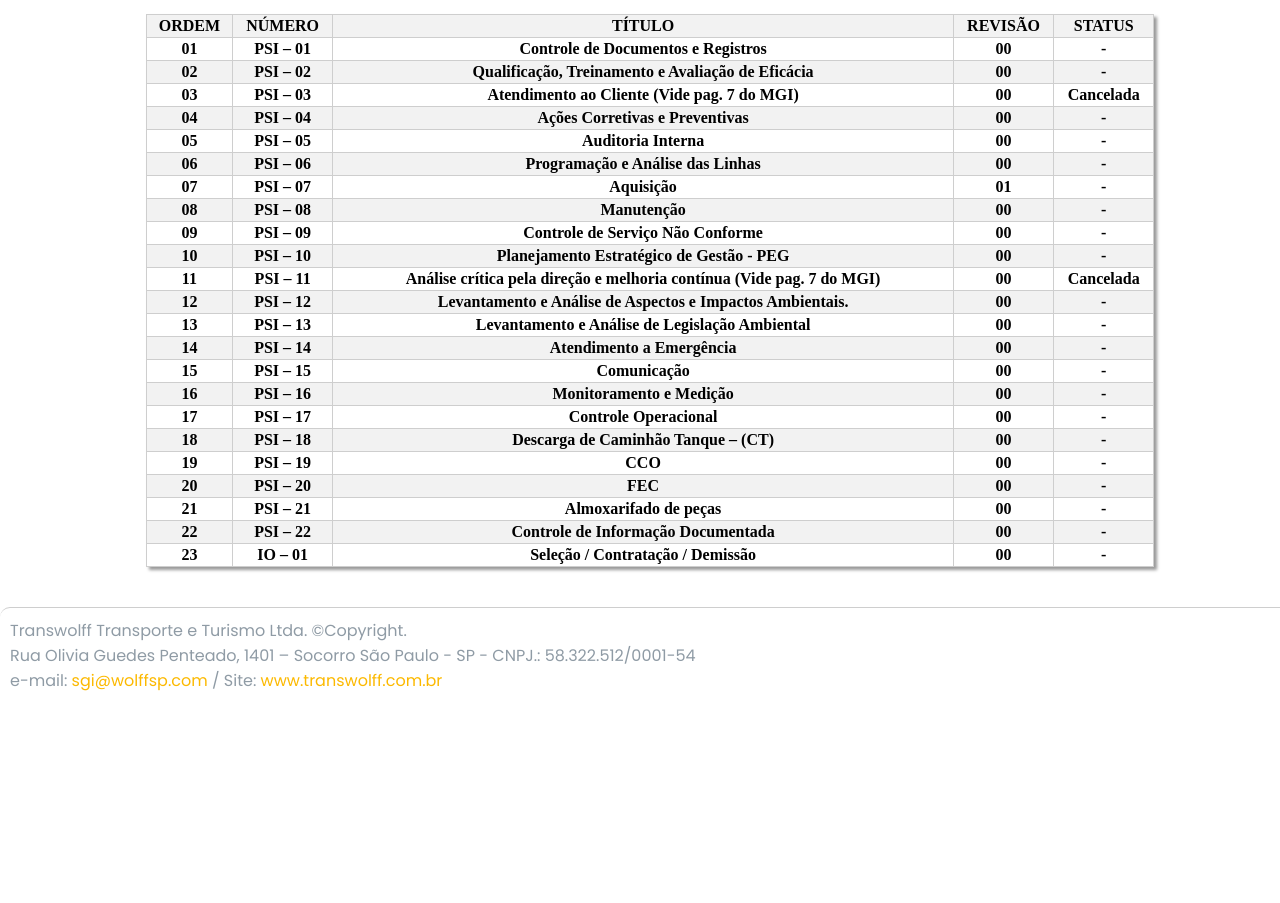
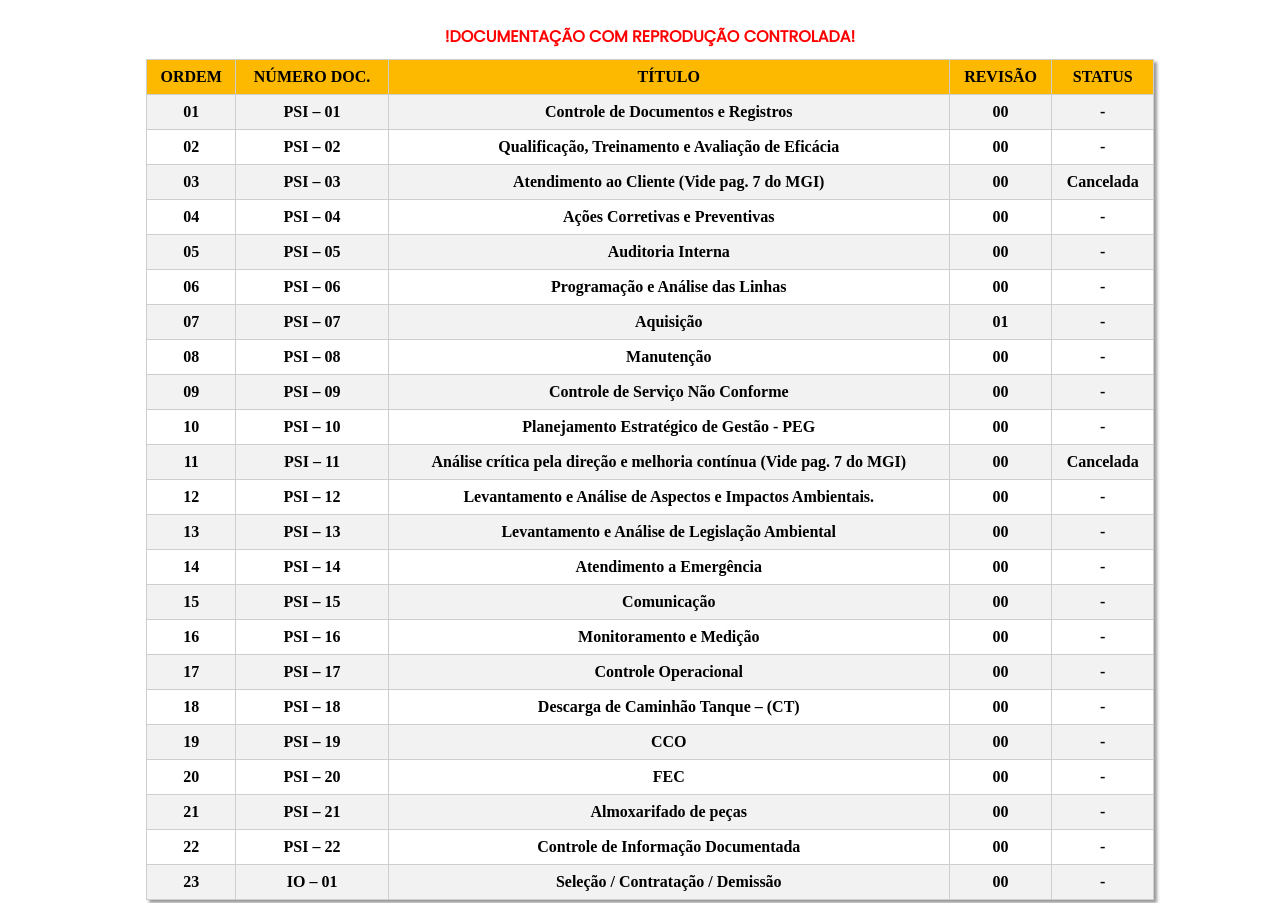
Before and after one commit to dijoan/projeto-SGI, a plain HTML site: page procedimentos.html in a window 1280 px wide. Shown: the part 300-1203 px from the top of the page. Before the commit the page ends 1003 px from the top, so only its background shows below. Drawn offline with Linux system fonts and the light colour scheme; a web font is replaced by a local one.

Commit message:
atualização

```diff
--- a/procedimentos.html
+++ b/procedimentos.html
@@ -31,32 +31,184 @@
         <div class="container-procedimentos">
             <div class="porcedimetos">
                 <table>
-                    <tr><th>ORDEM</th><th>NÚMERO</th><th>TÍTULO</th><th>REVISÃO</th><th>STATUS</th></tr>
-                    <tr><th>01</th><th>PSI – 01</th><th><a href="pdf/política de gestão integrada/politica de gestão integrada.pdf" target="_blank">Controle de Documentos e Registros</a></th><th>00</th><th>-</th></tr>
-                    <tr><th>02</th><th>PSI – 02</th><th><a href=""target="_blank">Qualificação, Treinamento e Avaliação de Eficácia</a></th><th>00</th><th>-</th></tr>
-                    <tr><th>03</th><th>PSI – 03</th><th><a href=""target="_blank">Atendimento ao Cliente (Vide pag. 7 do MGI)</a></th><th>00</th><th>Cancelada</th></tr>
-                    <tr><th>04</th><th>PSI – 04</th><th><a href=""target="_blank">Ações Corretivas e Preventivas</a></th><th>00</th><th>-</th></tr>
-                    <tr><th>05</th><th>PSI – 05</th><th><a href=""target="_blank">Auditoria Interna</a></th><th>00</th><th>-</th></tr>
-                    <tr><th>06</th><th>PSI – 06</th><th><a href=""target="_blank">Programação e Análise das Linhas</a></th><th>00</th><th>-</th></tr>
-                    <tr><th>07</th><th>PSI – 07</th><th><a href=""target="_blank">Aquisição</a></th><th>01</th><th>-</th></tr>
-                    <tr><th>08</th><th>PSI – 08</th><th><a href=""target="_blank">Manutenção</a></th><th>00</th><th>-</th></tr>
-                    <tr><th>09</th><th>PSI – 09</th><th><a href=""target="_blank">Controle de Serviço Não Conforme</a></th><th>00</th><th>-</th></tr>
-                    <tr><th>10</th><th>PSI – 10</th><th><a href=""target="_blank">Planejamento Estratégico de Gestão - PEG</a></th><th>00</th><th>-</th></tr>
-                    <tr><th>11</th><th>PSI – 11</th><th><a href=""target="_blank">Análise crítica pela direção e melhoria contínua (Vide pag. 7 do MGI)</a></th><th>00</th><th>Cancelada</th></tr>
-                    <tr><th>12</th><th>PSI – 12</th><th><a href=""target="_blank">Levantamento e Análise de Aspectos e Impactos Ambientais.</a></th><th>00</th><th>-</th></tr>
-                    <tr><th>13</th><th>PSI – 13</th><th><a href=""target="_blank">Levantamento e Análise de Legislação Ambiental</a></th><th>00</th><th>-</th></tr>
-                    <tr><th>14</th><th>PSI – 14</th><th><a href=""target="_blank">Atendimento a Emergência</a></th><th>00</th><th>-</th></tr>
-                    <tr><th>15</th><th>PSI – 15</th><th><a href=""target="_blank">Comunicação</a></th><th>00</th><th>-</th></tr>
-                    <tr><th>16</th><th>PSI – 16</th> <th><a href=""target="_blank">Monitoramento e Medição</a></th><th>00</th><th>-</th></tr>
-                    <tr><th>17</th><th>PSI – 17</th><th><a href=""target="_blank">Controle Operacional</a></th><th>00</th><th>-</th></tr>
-                    <tr><th>18</th><th>PSI – 18</th><th><a href=""target="_blank">Descarga de Caminhão Tanque – (CT)</a></th><th>00</th><th>-</th></tr>
-                    <tr><th>19</th><th>PSI – 19</th><th><a href=""target="_blank">CCO</a></th><th>00</th><th>-</th></tr>
-                    <tr><th>20</th><th>PSI – 20</th> <th><a href=""target="_blank">FEC</a></th><th>00</th><th>-</th></tr>
-                    <tr><th>21</th><th>PSI – 21</th><th><a href=""target="_blank">Almoxarifado de peças</a></th><th>00</th><th>-</th></tr>
-                    <tr><th>22</th><th>PSI – 22</th><th><a href=""target="_blank">Controle de Informação Documentada</a></th><th>00</th><th>-</th></tr>
-                    <tr><th>23</th><th>IO – 01</th><th><a href=""target="_blank">Seleção / Contratação / Demissão</a></th>	<th>00</th><th>-</th></tr>
-                </table>
+                <thead>
+                    <tr id="tabela-cabecalho"> <!--Cabeçalho-->
+                    <th>ORDEM</th>
+                    <th>NÚMERO DOC.</th>
+                    <th>TÍTULO</th>
+                    <th>REVISÃO</th>
+                    <th>STATUS</th>
+                    </tr>
+                </thead>
+                <tbody>
+                    <tr>
+                    <td>01</td><!--linha 01-->
+                    <td>PSI – 01</td>
+                    <td class="link"><a href="pdf/política de gestão integrada/politica de gestão integrada.pdf" target="_blank">Controle de Documentos e Registros</a></td>
+                    <td>00</td>
+                    <td>-</td>
+                    </tr>
+                    <tr>
+                    <td>02</td><!--linha 02-->
+                    <td>PSI – 02</td>
+                    <td class="link"><a href=""target="_blank">Qualificação, Treinamento e Avaliação de Eficácia</a></td>
+                    <td>00</td>
+                    <td>-</td>
+                    </tr>
+                    <tr>
+                    <td>03</td><!--linha 03-->
+                    <td>PSI – 03</td>
+                    <td class="link"><a href=""target="_blank">Atendimento ao Cliente (Vide pag. 7 do MGI)</a></td>
+                    <td>00</td>
+                    <td>Cancelada</td>
+                    </tr>
+                    <tr>
+                    <td>04</td><!--linha 04-->
+                    <td>PSI – 04</td>
+                    <td class="link"><a href=""target="_blank">Ações Corretivas e Preventivas</a></td>
+                    <td>00</td>
+                    <td>-</td>
+                    </tr>
+                    <tr>
+                    <td>05</td> <!--linha 05-->
+                    <td>PSI – 05</td>
+                    <td class="link"><a href=""target="_blank">Auditoria Interna</a></td>
+                    <td>00</td>
+                    <td>-</td>
+                    </tr>
+                    <tr>
+                    <td>06</td><!--linha 06-->
+                    <td>PSI – 06</td>
+                    <td class="link"><a href=""target="_blank">Programação e Análise das Linhas</a></td>
+                    <td>00</td>
+                    <td>-</td>
+                    </tr>
+                    <tr>
+                    <td>07</td>
+                    <td>PSI – 07</td><!--linha 07-->
+                    <td class="link"><a href=""target="_blank">Aquisição</a></td>
+                    <td>01</td>
+                    <td>-</td>
+                    </tr>
+                    <tr>
+                    <td>08</td><!--linha 08-->
+                    <td>PSI – 08</td>
+                    <td class="link"><a href=""target="_blank">Manutenção</a></td>
+                    <td>00</td>
+                    <td>-</td>
+                    </tr>
+                    <tr>
+                    <td>09</td><!--linha 09-->
+                    <td>PSI – 09</td>
+                    <td class="link"><a href=""target="_blank">Controle de Serviço Não Conforme</a></td>
+                    <td>00</td>
+                    <td>-</td>
+                    </tr>
+                    <tr>
+                    <td>10</td><!--linha 10-->
+                    <td>PSI – 10</td>
+                    <td class="link"><a href=""target="_blank">Planejamento Estratégico de Gestão - PEG</a></td>
+                    <td>00</td>
+                    <td>-</td>
+                    </tr>
+                    <tr>
+                    <td>11</td><!--linha 11-->
+                    <td>PSI – 11</td>
+                    <td class="link"><a href=""target="_blank">Análise crítica pela direção e melhoria contínua (Vide pag. 7 do MGI)</a></td>
+                    <td>00</td>
+                    <td>Cancelada</td>
+                    </tr>
+                    <tr>
+                    <td>12</td><!--linha 12-->
+                    <td>PSI – 12</td>
+                    <td class="link"><a href=""target="_blank">Levantamento e Análise de Aspectos e Impactos Ambientais.</a></td>
+                    <td>00</td>
+                    <td>-</td>
+                    </tr>
+                    <tr>
+                    <td>13</td><!--linha 13-->
+                    <td>PSI – 13</td>
+                    <td class="link"><a href=""target="_blank">Levantamento e Análise de Legislação Ambiental</a></td>
+                    <td>00</td>
+                    <td>-</td>
+                    </tr>
+                    <tr>
+                    <td>14</td><!--linha 14-->
+                    <td>PSI – 14</td>
+                    <td class="link"><a href=""target="_blank">Atendimento a Emergência</a></td>
+                    <td>00</td>
+                    <td>-</td>
+                    </tr>
+                    <tr>
+                    <td>15</td><!--linha 15-->
+                    <td>PSI – 15</td>
+                    <td class="link"><a href=""target="_blank">Comunicação</a></td>
+                    <td>00</td>
+                    <td>-</td>
+                    </tr>
+                    <tr>
+                    <td>16</td><!--linha 16-->
+                    <td>PSI – 16</td>
+                    <td class="link"><a href=""target="_blank">Monitoramento e Medição</a></td>
+                    <td>00</td>
+                    <td>-</td>
+                    </tr>
+                    <tr>
+                    <td>17</td><!--linha 17-->
+                    <td>PSI – 17</td>
+                    <td class="link"><a href=""target="_blank">Controle Operacional</a></td>
+                    <td>00</td>
+                    <td>-</td>
+                    </tr>
+                    <tr>
+                    <td>18</td><!--linha 18-->
+                    <td>PSI – 18</td>
+                    <td class="link"><a href=""target="_blank">Descarga de Caminhão Tanque – (CT)</a></td>
+                    <td>00</td>
+                    <td>-</td>
+                    </tr>
+                    <tr>
+                    <td>19</td><!--linha 19-->
+                    <td>PSI – 19</td>
+                    <td class="link"><a href=""target="_blank">CCO</a></td>
+                    <td>00</td>
+                    <td>-</td>
+                    </tr>
+                    <tr>
+                    <td>20</td><!--linha 20-->
+                    <td>PSI – 20</td>
+                    <td class="link"><a href=""target="_blank">FEC</a></td>
+                    <td>00</td>
+                    <td>-</td>
+                    </tr>
+                    <tr>
+                    <td>21</td><!--linha 21-->
+                    <td>PSI – 21</td>
+                    <td class="link"><a href=""target="_blank">Almoxarifado de peças</a></td>
+                    <td>00</td>
+                    <td>-</td>
+                    </tr>
+                    <tr>
+                    <td>22</td><!--linha 22-->
+                    <td>PSI – 22</td>
+                    <td class="link"><a href=""target="_blank">Controle de Informação Documentada</a></td>
+                    <td>00</td>
+                    <td>-</td>
+                    </tr>
+                    <tr>
+                    <td>23</td><!--linha 23-->
+                    <td>IO – 01</td>
+                    <td class="link"><a href=""target="_blank">Seleção / Contratação / Demissão</a></td>
+                    <td>00</td>
+                    <td>-</td>
+                    </tr>
+                </tbody>
+                <tfoot>
+                    <caption>!Documentação com reprodução controlada!</caption>
+                </tfoot>
+                    </table>
             </div>
+
         </div>
             <footer>
             <p>Transwolff Transporte e Turismo Ltda.  &copy;Copyright.<br>Rua Olivia Guedes Penteado, 1401 – Socorro São Paulo - SP - CNPJ.: 58.322.512/0001-54</p>
--- a/style.css
+++ b/style.css
@@ -196,36 +196,53 @@ border-collapse:collapse;
 width: 900px;
 font-size: 12pt;
 box-shadow: 3px 3px 3px rgba(0,0,0,0.4);
-margin-left: auto;
-margin-right: auto;
+margin: auto;
 width: 80%;
 font-family: 'Ysabeau Infant';
+text-align: center;
+
+
 
 }
 
-th,td {
+tr,td, th{
 border: 1px solid #cecece;
-padding: 2px;
+padding: 8px;
 color:black;
+font-weight:bold;
 }
 
-table a {
+tr a {
     text-decoration: none;
     color:black;
     text-align: left;
 }
 
-table a:hover{
+tr a:hover{
     background-color: #a9c5e9;
     color:blue;
     text-decoration: underline;
 }
 
-th:hover{
+.link:hover{
     background-color: #a9c5e9;
 }
-tbody tr:nth-child(odd) {
+tr:nth-child(odd) {
     background-color: #f2f2f2;
+}
+#tabela-cabecalho{
+    background-color:#fcb900;
+}
+caption{
+    color: red;
+    font-weight: bold;
+    padding: 10px;
+    margin: auto;
+    border-radius: 10px;
+    text-transform: uppercase;
+    font-family: 'Poppins', sans-serif;
+
+
 }
 
 /* HTML formulários */
```
